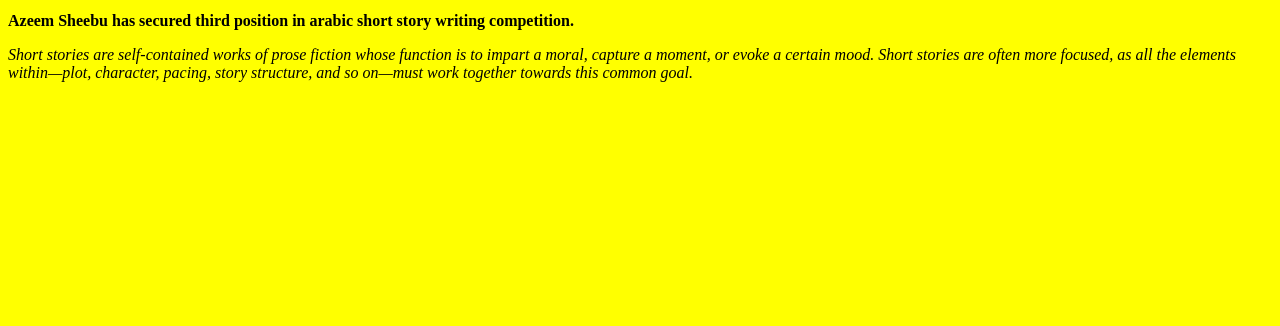
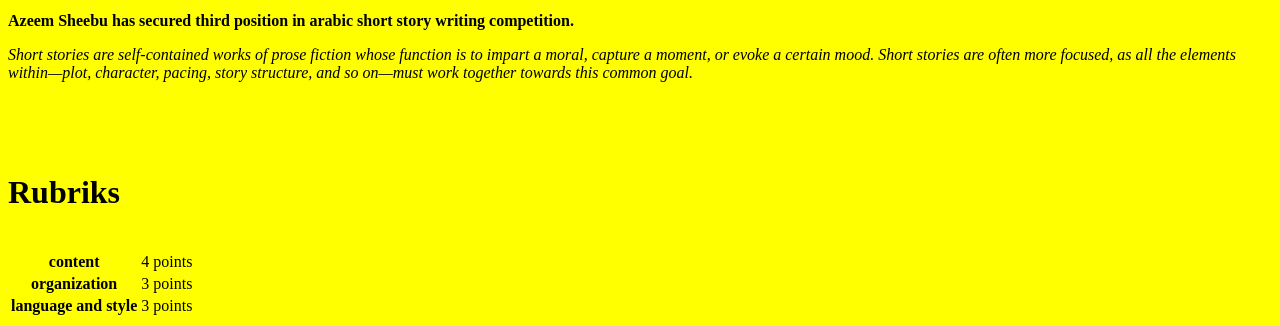
Before and after one commit to xxxxazeem/mylife, a plain HTML site: page index.html in a window 1280 px wide. Shown: the part 488-814 px from the top of the page. Drawn offline with Linux system fonts and the light colour scheme.

Commit message:
Update index.html

```diff
--- a/index.html
+++ b/index.html
@@ -10,6 +10,24 @@
 <p><i>Short stories are self-contained works of prose fiction whose function is to impart a moral, capture a moment, or evoke a certain mood.
 Short stories are often more focused, as all the elements within—plot, character, pacing, story structure, and so on—must work together towards this common goal.</i></p>
 <body bgcolor="yellow">
-
+  <br>
+  <br>
+  <br>
+  <h1>Rubriks</h1>
+  <br>
+  <table>
+   <tr>
+     <th>content</th>
+     <td>4 points</td>
+     </tr>
+    <tr>
+      <th>organization</th>
+      <td>3 points</td>
+    </tr>
+      <tr>
+      <th>language and  style</th>
+      <td>3 points</td>
+    </tr>
+  </table>
 </body>
 </html>
```
